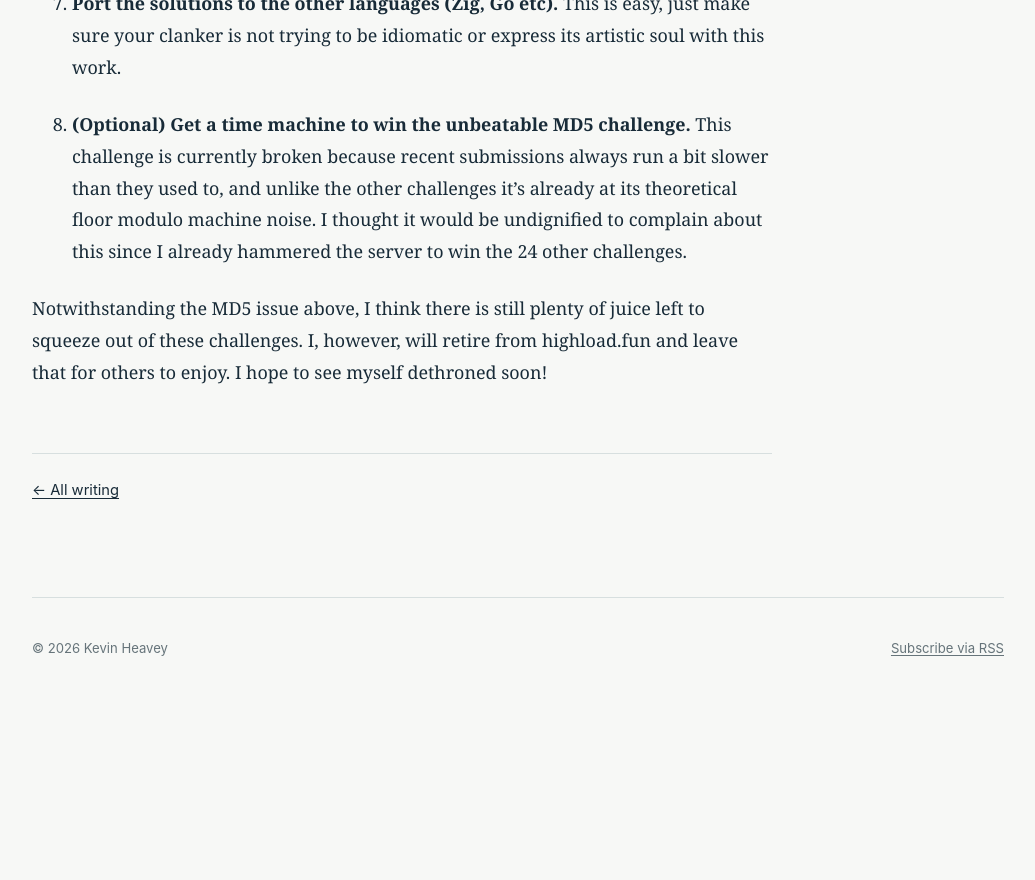
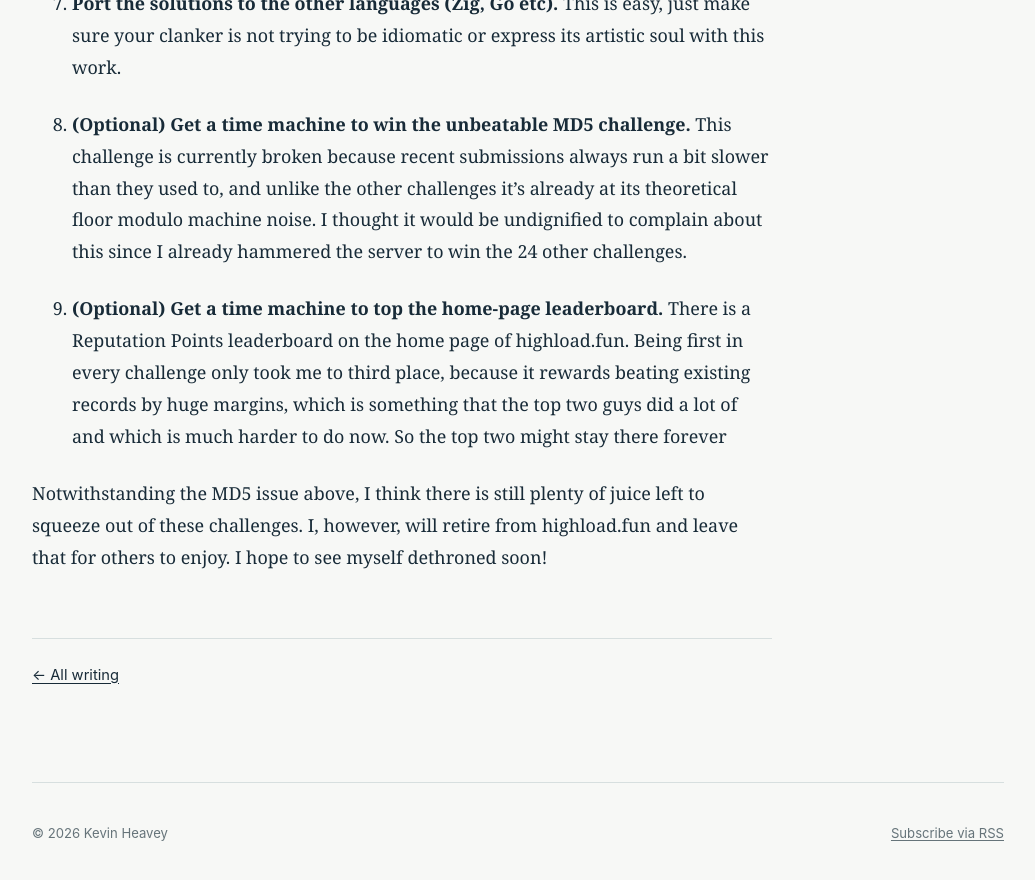
Before and after one commit to kevinheavey/kevinheavey.github.io, a Jekyll site: the page built from _posts/2026-09-28-how-to-top-every-leaderboard-on-highload-fun.md, in a window 1280 px wide and 900 px high, scrolled down 2737 px. Shown: the top 880 px of the window, without its empty margins (122-1157 px from the left). Built offline with Jekyll 4.4.1, drawn with Linux system fonts in a browser that asks for light colours; before the commit the page ends 3453 px from its top, so only the background shows below that.

Commit message:
Add home-page leaderboard note

```diff
--- a/_posts/2026-09-28-how-to-top-every-leaderboard-on-highload-fun.md
+++ b/_posts/2026-09-28-how-to-top-every-leaderboard-on-highload-fun.md
@@ -32,4 +32,6 @@ date: 2026-09-28
 
 8. **(Optional) Get a time machine to win the unbeatable MD5 challenge.** This challenge is currently broken because recent submissions always run a bit slower than they used to, and unlike the other challenges it’s already at its theoretical floor modulo machine noise. I thought it would be undignified to complain about this since I already hammered the server to win the 24 other challenges.
 
+9. **(Optional) Get a time machine to top the home-page leaderboard.** There is a Reputation Points leaderboard on the home page of highload.fun. Being first in every challenge only took me to third place, because it rewards beating existing records by huge margins, which is something that the top two guys did a lot of and which is much harder to do now. So the top two might stay there forever
+
 Notwithstanding the MD5 issue above, I think there is still plenty of juice left to squeeze out of these challenges. I, however, will retire from highload.fun and leave that for others to enjoy. I hope to see myself dethroned soon!
```
